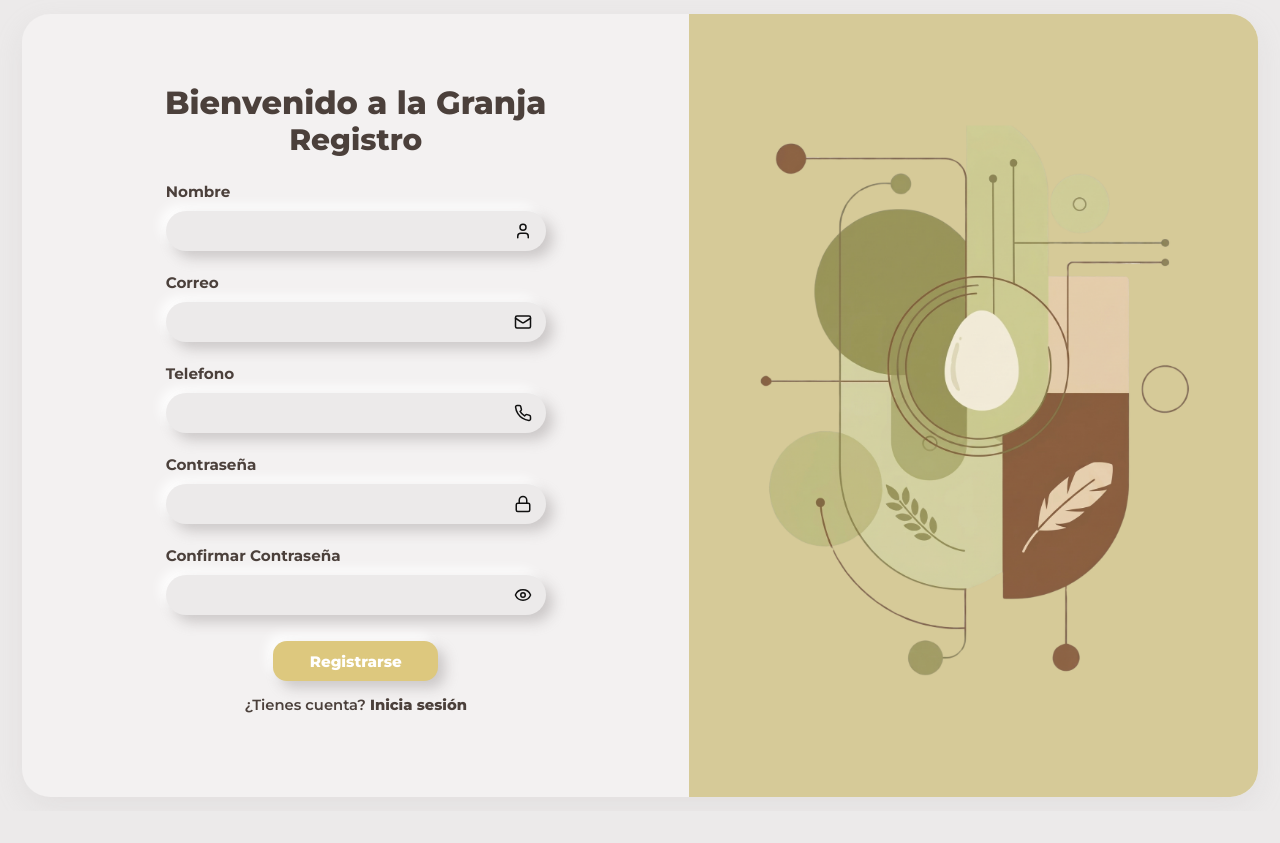
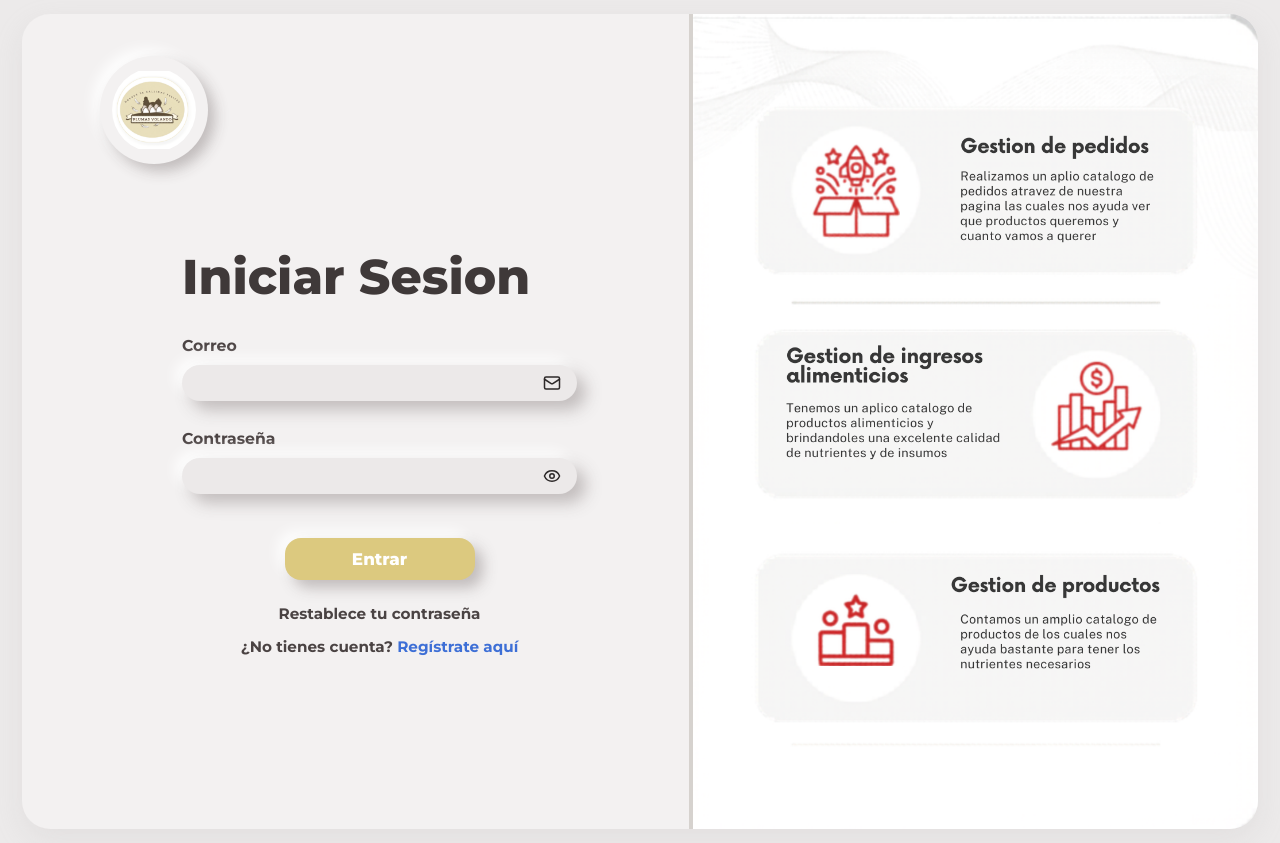
Before and after one commit to EdwinAlfaro123/Plumas-Volando, a React (Vite) app in the folder PlumasVolandoAdmin/: page / in a window 1280 px wide. Before the commit the page ends 811 px from the top, so only its background shows below. Built offline with nearby package versions, Linux system fonts and the light colour scheme.

Commit message:
feat: login y registro con validacion

```diff
--- a/PlumasVolandoAdmin/src/App.jsx
+++ b/PlumasVolandoAdmin/src/App.jsx
@@ -1,11 +1,13 @@
 import { BrowserRouter, Routes, Route } from "react-router-dom";
 import RegisterPage from "./pages/RegisterPage";
+import LoginPage from "./pages/LoginPage";
 
 function App() {
   return (
     <BrowserRouter>
       <Routes>
-        <Route path="/" element={<RegisterPage />} />
+        <Route path="/" element={<LoginPage />} />
+        <Route path="/login" element={<LoginPage />} />
         <Route path="/register" element={<RegisterPage />} />
       </Routes>
     </BrowserRouter>
--- a/PlumasVolandoAdmin/src/pages/LoginPage.jsx
+++ b/PlumasVolandoAdmin/src/pages/LoginPage.jsx
@@ -0,0 +1,185 @@
+import React, { useState } from "react";
+import { Mail, Eye, EyeOff } from "lucide-react";
+import { useNavigate } from "react-router-dom";
+import "../styles/Login.css";
+import CustomAlert from "../components/CustomAlert";
+import LoginImage from "../img/LoginImage.png";
+import Logo from "../img/PlumasVolandoLogo.png";
+
+const LoginPage = () => {
+  const navigate = useNavigate();
+  const [showPassword, setShowPassword] = useState(false);
+
+  const [formData, setFormData] = useState({
+    correo: "",
+    password: "",
+  });
+
+  // 🔥 ALERTA PERSONALIZADA
+  const [alert, setAlert] = useState({
+    isOpen: false,
+    type: "success",
+    title: "",
+    message: "",
+  });
+
+  const handleChange = (e) => {
+    const { name, value } = e.target;
+    setFormData((prev) => ({
+      ...prev,
+      [name]: value,
+    }));
+  };
+
+  const handleSubmit = (e) => {
+    e.preventDefault();
+
+    if (!formData.correo || !formData.password) {
+      setAlert({
+        isOpen: true,
+        type: "error",
+        title: "Campos incompletos",
+        message: "Por favor llena todos los campos",
+      });
+      return;
+    }
+
+    const savedUser = JSON.parse(localStorage.getItem("usuarioRegistrado"));
+
+    if (!savedUser) {
+      setAlert({
+        isOpen: true,
+        type: "error",
+        title: "Sin usuarios",
+        message: "No hay ningún usuario registrado todavía",
+      });
+      return;
+    }
+
+    if (
+      formData.correo === savedUser.correo &&
+      formData.password === savedUser.password
+    ) {
+      localStorage.setItem("sesionActiva", "true");
+      localStorage.setItem("usuarioActivo", JSON.stringify(savedUser));
+
+      setAlert({
+        isOpen: true,
+        type: "success",
+        title: "Bienvenido",
+        message: `Hola ${savedUser.nombre}, sesión iniciada correctamente`,
+      });
+
+      // opcional: redirigir después
+      setTimeout(() => {
+        navigate("/"); // o dashboard cuando tengas
+      }, 1500);
+    } else {
+      setAlert({
+        isOpen: true,
+        type: "error",
+        title: "Error",
+        message: "Correo o contraseña incorrectos",
+      });
+    }
+  };
+
+  return (
+    <>
+      <div className="login-wrapper">
+        <div className="login-card">
+          <div className="login-left">
+
+            {/* LOGO */}
+            <div className="login-header">
+              <div className="login-logo-box">
+                <img
+                  src={Logo}
+                  alt="Logo Plumas Volando"
+                  className="login-logo"
+                />
+              </div>
+            </div>
+
+            {/* FORM */}
+            <form className="login-form" onSubmit={handleSubmit}>
+              <h1 className="login-form-title">Iniciar Sesion</h1>
+
+              <div className="login-field">
+                <label htmlFor="correo">Correo</label>
+                <div className="login-input-wrapper">
+                  <input
+                    id="correo"
+                    type="email"
+                    name="correo"
+                    value={formData.correo}
+                    onChange={handleChange}
+                  />
+                  <Mail size={18} className="login-input-icon" />
+                </div>
+              </div>
+
+              <div className="login-field">
+                <label htmlFor="password">Contraseña</label>
+                <div className="login-input-wrapper">
+                  <input
+                    id="password"
+                    type={showPassword ? "text" : "password"}
+                    name="password"
+                    value={formData.password}
+                    onChange={handleChange}
+                  />
+                  <button
+                    type="button"
+                    className="login-icon-btn"
+                    onClick={() => setShowPassword(!showPassword)}
+                  >
+                    {showPassword ? <EyeOff size={18} /> : <Eye size={18} />}
+                  </button>
+                </div>
+              </div>
+
+              <button type="submit" className="login-btn">
+                Entrar
+              </button>
+
+              <p className="login-forgot">Restablece tu contraseña</p>
+
+              <p className="login-register">
+                ¿No tienes cuenta?{" "}
+                <span onClick={() => navigate("/register")}>
+                  Regístrate aquí
+                </span>
+              </p>
+            </form>
+          </div>
+
+          {/* PANEL DERECHO */}
+          <div className="login-right">
+            <img
+              src={LoginImage}
+              alt="Imagen login"
+              className="login-side-image"
+            />
+          </div>
+        </div>
+      </div>
+
+      {/* 🔥 ALERTA */}
+      <CustomAlert
+        isOpen={alert.isOpen}
+        type={alert.type}
+        title={alert.title}
+        message={alert.message}
+        onClose={() =>
+          setAlert((prev) => ({
+            ...prev,
+            isOpen: false,
+          }))
+        }
+      />
+    </>
+  );
+};
+
+export default LoginPage;
--- a/PlumasVolandoAdmin/src/pages/RegisterPage.jsx
+++ b/PlumasVolandoAdmin/src/pages/RegisterPage.jsx
@@ -1,13 +1,15 @@
 import React, { useState } from "react";
 import { User, Mail, Phone, Lock, Eye, EyeOff } from "lucide-react";
 import "../styles/Register.css";
-
+import { useNavigate } from "react-router-dom";
 import CustomButton from "../components/Buttons";
 import CustomInput from "../components/Input";
 import AuthLayout from "../components/AuthLayout";
 import CustomAlert from "../components/CustomAlert";
 
 const RegisterPage = () => {
+  const navigate = useNavigate();
+
   const [showPassword, setShowPassword] = useState(false);
   const [showConfirmPassword, setShowConfirmPassword] = useState(false);
 
@@ -37,7 +39,6 @@ const RegisterPage = () => {
   const handleSubmit = (e) => {
     e.preventDefault();
 
-    // Validar campos vacíos
     if (
       !formData.nombre ||
       !formData.correo ||
@@ -54,7 +55,6 @@ const RegisterPage = () => {
       return;
     }
 
-    // Validar contraseñas
     if (formData.password !== formData.confirmPassword) {
       setAlert({
         isOpen: true,
@@ -65,7 +65,17 @@ const RegisterPage = () => {
       return;
     }
 
-    // Simular registro exitoso
+    const usuario = {
+      nombre: formData.nombre,
+      correo: formData.correo,
+      telefono: formData.telefono,
+      password: formData.password,
+    };
+
+    localStorage.setItem("usuarioRegistrado", JSON.stringify(usuario));
+
+    console.log("Datos de registro:", usuario);
+
     setAlert({
       isOpen: true,
       type: "success",
@@ -73,9 +83,6 @@ const RegisterPage = () => {
       message: "Tu cuenta fue creada correctamente",
     });
 
-    console.log("Datos de registro:", formData);
-
-    // Limpiar formulario
     setFormData({
       nombre: "",
       correo: "",
@@ -83,13 +90,16 @@ const RegisterPage = () => {
       password: "",
       confirmPassword: "",
     });
+
+    setTimeout(() => {
+      navigate("/login");
+    }, 1500);
   };
 
   return (
     <>
       <AuthLayout title="Bienvenido a la Granja" subtitle="Registro">
         <form className="register-form" onSubmit={handleSubmit}>
-
           <CustomInput
             label="Nombre"
             name="nombre"
@@ -148,15 +158,9 @@ const RegisterPage = () => {
               <button
                 type="button"
                 className="icon-button"
-                onClick={() =>
-                  setShowConfirmPassword(!showConfirmPassword)
-                }
+                onClick={() => setShowConfirmPassword(!showConfirmPassword)}
               >
-                {showConfirmPassword ? (
-                  <EyeOff size={16} />
-                ) : (
-                  <Eye size={16} />
-                )}
+                {showConfirmPassword ? <EyeOff size={16} /> : <Eye size={16} />}
               </button>
             }
           />
@@ -164,9 +168,9 @@ const RegisterPage = () => {
           <CustomButton text="Registrarse" type="submit" />
 
           <p className="register-footer">
-            ¿Tienes cuenta? <span>Inicia sesión</span>
+            ¿Tienes cuenta?{" "}
+            <span onClick={() => navigate("/login")}>Inicia sesión</span>
           </p>
-
         </form>
       </AuthLayout>
 
--- a/PlumasVolandoAdmin/src/styles/Login.css
+++ b/PlumasVolandoAdmin/src/styles/Login.css
@@ -0,0 +1,253 @@
+.login-wrapper {
+  min-height: 100vh;
+  display: flex;
+  align-items: center;
+  justify-content: center;
+  padding: 14px 22px;
+  background: #eceaea;
+  font-family: "Montserrat", sans-serif;
+}
+
+.login-card {
+  width: 100%;
+  max-width: 1260px;
+  min-height: 610px;
+  display: grid;
+  grid-template-columns: 1.08fr 0.92fr;
+  background: #f3f1f1;
+  border-radius: 28px;
+  overflow: hidden;
+  box-shadow: 0 10px 28px rgba(182, 176, 176, 0.18);
+}
+
+.login-left {
+  padding: 42px 78px 36px 78px;
+  display: flex;
+  flex-direction: column;
+  justify-content: flex-start;
+}
+
+.login-header {
+  display: block;
+  margin-bottom: 0;
+}
+
+.login-logo-box {
+  width: 108px;
+  height: 108px;
+  border-radius: 50%;
+  background: #f3f1f1;
+  display: flex;
+  align-items: center;
+  justify-content: center;
+  box-shadow: 7px 7px 14px rgba(190, 184, 184, 0.95),
+    -7px -7px 14px rgba(255, 255, 255, 0.95);
+  margin-bottom: 26px;
+  margin-left: 0;
+}
+
+.login-logo {
+  width: 84px;
+  height: 84px;
+  object-fit: contain;
+  border-radius: 50%;
+}
+
+.login-form {
+  width: 100%;
+  max-width: 395px;
+  margin-left: 82px;
+  display: flex;
+  flex-direction: column;
+  margin-top: 55px
+}
+
+.login-form-title {
+  font-size: 3.05rem;
+  font-weight: 800;
+  color: #3f3939;
+  line-height: 1.05;
+  margin: 6px 0 34px 0;
+}
+
+.login-field {
+  margin-bottom: 28px;
+}
+
+.login-field label {
+  display: block;
+  margin-bottom: 10px;
+  font-size: 0.98rem;
+  font-weight: 700;
+  color: #4b4343;
+}
+
+.login-input-wrapper {
+  position: relative;
+  width: 100%;
+}
+
+.login-input-wrapper input {
+  width: 100%;
+  height: 36px;
+  border: none;
+  outline: none;
+  border-radius: 999px;
+  background: #ece9e9;
+  padding: 0 52px 0 18px;
+  font-size: 0.96rem;
+  color: #3e3838;
+  box-shadow: 9px 9px 16px rgba(189, 183, 183, 0.9),
+    -7px -7px 14px rgba(255, 255, 255, 0.9);
+}
+
+.login-input-wrapper input::placeholder {
+  color: #a59d9d;
+}
+
+.login-input-icon,
+.login-icon-btn svg {
+  color: #2d2929;
+  width: 18px;
+  height: 18px;
+}
+
+.login-input-wrapper > .login-input-icon,
+.login-icon-btn {
+  position: absolute;
+  top: 50%;
+  right: 16px;
+  transform: translateY(-50%);
+}
+
+.login-icon-btn {
+  border: none;
+  background: transparent;
+  padding: 0;
+  display: flex;
+  align-items: center;
+  justify-content: center;
+  cursor: pointer;
+}
+
+.login-btn {
+  width: 190px;
+  height: 42px;
+  margin: 16px auto 24px;
+  border: none;
+  border-radius: 16px;
+  background: #dcc97f;
+  color: #ffffff;
+  font-size: 1.05rem;
+  font-weight: 800;
+  cursor: pointer;
+  box-shadow: 8px 8px 14px rgba(189, 183, 183, 0.9),
+    -7px -7px 14px rgba(255, 255, 255, 0.9);
+  transition: 0.2s ease;
+}
+
+.login-btn:hover {
+  transform: translateY(-1px);
+}
+
+.login-forgot {
+  text-align: center;
+  font-size: 0.95rem;
+  font-weight: 700;
+  color: #4a4343;
+  margin: 0 0 14px;
+}
+
+.login-register {
+  text-align: center;
+  font-size: 0.95rem;
+  font-weight: 700;
+  color: #4a4343;
+  margin: 0;
+}
+
+.login-register span {
+  color: #3d6fd6;
+  cursor: pointer;
+}
+
+.login-right {
+  position: relative;
+  background: #f3f1f1;
+  border-left: 4px solid #d6d2ce;
+  overflow: hidden;
+  display: flex;
+  align-items: stretch;
+  justify-content: stretch;
+}
+
+.login-side-image {
+  width: 100%;
+  height: 100%;
+  object-fit: cover;
+  display: block;
+}
+
+/* ===== Responsive ===== */
+
+@media (max-width: 1100px) {
+  .login-card {
+    grid-template-columns: 1fr;
+  }
+
+  .login-right {
+    display: none;
+  }
+
+  .login-left {
+    padding: 36px 28px;
+  }
+
+  .login-header {
+    display: flex;
+    justify-content: center;
+  }
+
+  .login-logo-box {
+    margin-left: 0;
+    margin-bottom: 18px;
+  }
+
+  .login-form {
+    max-width: 100%;
+    margin-left: 0;
+  }
+
+  .login-form-title {
+    font-size: 2.5rem;
+    text-align: center;
+  }
+}
+
+@media (max-width: 560px) {
+  .login-wrapper {
+    padding: 10px;
+  }
+
+  .login-left {
+    padding: 26px 18px;
+  }
+
+  .login-logo-box {
+    width: 92px;
+    height: 92px;
+  }
+
+  .login-logo {
+    width: 72px;
+    height: 72px;
+  }
+
+  .login-form-title {
+    font-size: 2rem;
+  }
+
+  .login-btn {
+    width: 100%;
+  }
+}
```
Also changed, not shown: PlumasVolandoAdmin/src/styles/CustomAlert.css (+28 -29 lines), PlumasVolandoAdmin/src/img/PlumasVolandoLogo.png (added), PlumasVolandoAdmin/src/img/loginimage.png.
